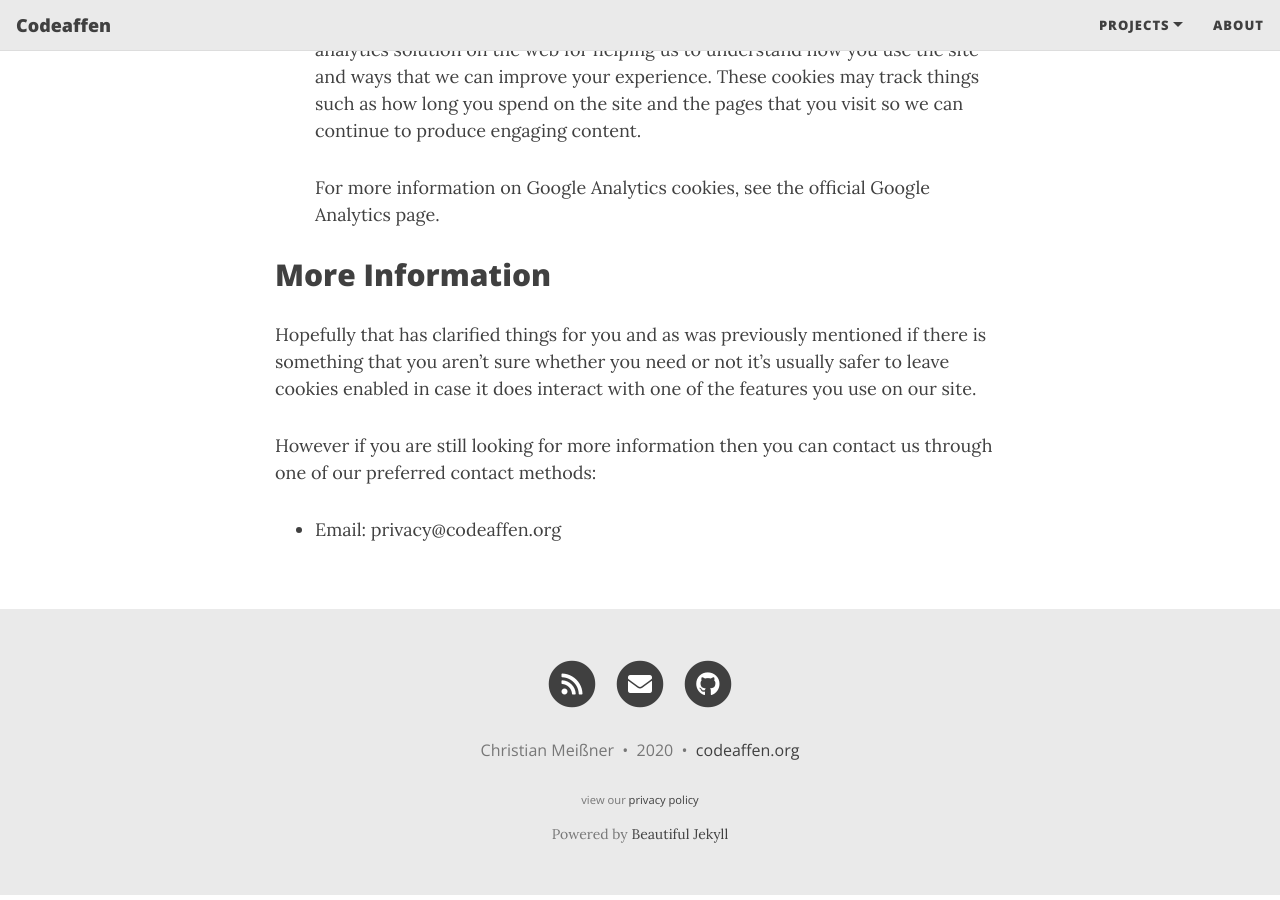
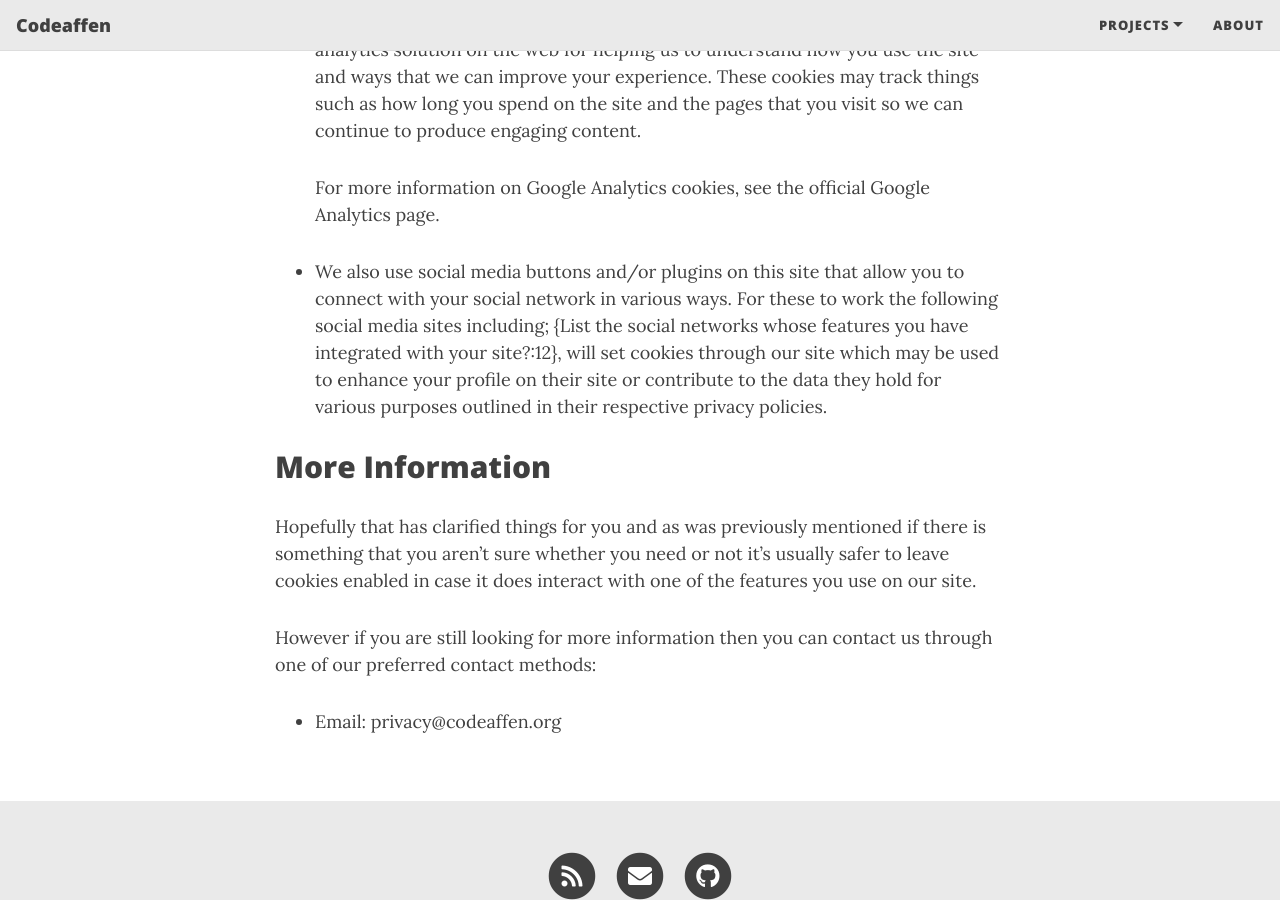
Before and after one commit to codeaffen/codeaffen.org, a Jekyll site: the page built from policy.md, in a window 1280 px wide and 900 px high, scrolled down 1670 px. Built offline with Jekyll 4.4.1, drawn with Linux system fonts in a browser that asks for light colours; nearby versions of some CDN libraries; comment, search, counter and statistics services are not loaded.

Commit message:
add another cookie category

```diff
--- a/policy.md
+++ b/policy.md
@@ -24,7 +24,7 @@
 
 ## The Cookies We Set
 
-*   Site preferences cookies
+* Site preferences cookies
 
     In order to provide you with a great experience on this site we provide the functionality to set your preferences for how this site runs when you use it. In order to remember your preferences we need to set cookies so that this information can be called whenever you interact with a page is affected by your preferences.
 
@@ -36,10 +36,12 @@
 
     For more information on Google Analytics cookies, see the official Google Analytics page.
 
+* We also use social media buttons and/or plugins on this site that allow you to connect with your social network in various ways. For these to work the following social media sites including; {List the social networks whose features you have integrated with your site?:12}, will set cookies through our site which may be used to enhance your profile on their site or contribute to the data they hold for various purposes outlined in their respective privacy policies.
+
 ## More Information
 
 Hopefully that has clarified things for you and as was previously mentioned if there is something that you aren't sure whether you need or not it's usually safer to leave cookies enabled in case it does interact with one of the features you use on our site.
 
 However if you are still looking for more information then you can contact us through one of our preferred contact methods:
 
-*   Email: privacy@codeaffen.org
+* Email: privacy@codeaffen.org
```
